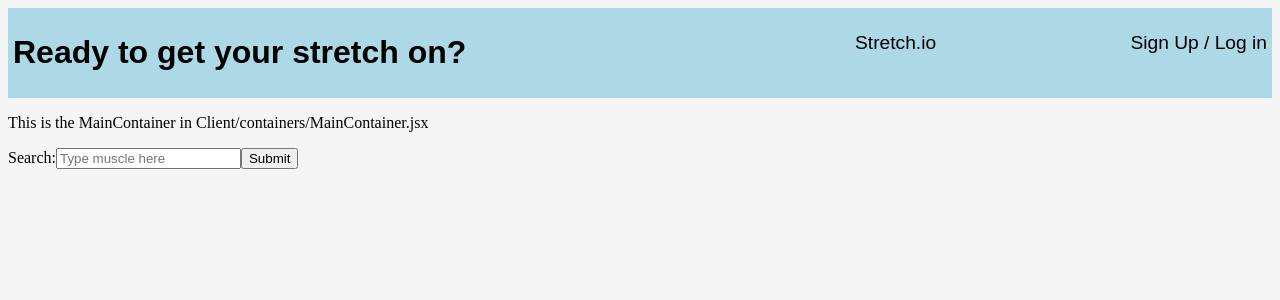
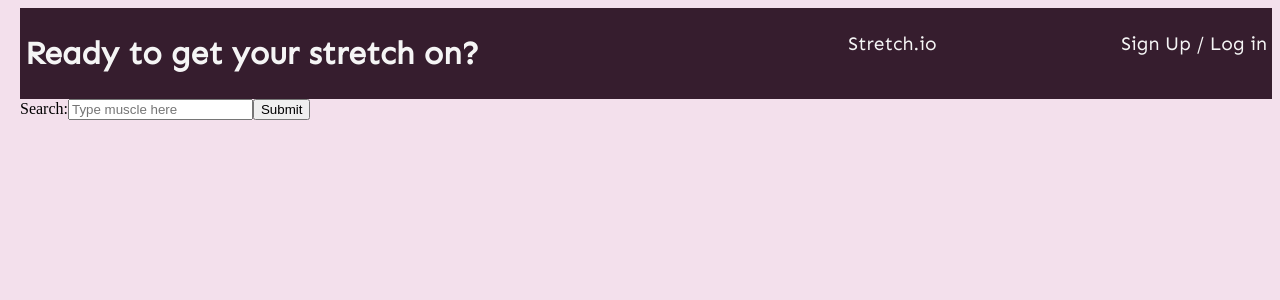
Before and after one commit to Stretchly/Stretch.io, a React app: page / in a window 1280 px wide. Shown: the top 300 px of the page. Built offline with nearby package versions, Linux system fonts and the light colour scheme.

Commit message:
This commit bypasses the express server. The webpack does not connect the frontend to the backend properly.

```diff
--- a/Client/containers/MainContainer.jsx
+++ b/Client/containers/MainContainer.jsx
@@ -15,7 +15,13 @@ const MainContainer = () => {
   const stretchFetch = async (muscle) => {
     try {
       // fetch request to server 3000
-      const response = await fetch(`/api?muscle=${muscle}&type=stretching`);
+      const response = await fetch(
+        `https://api.api-ninjas.com/v1/exercises?muscle=${muscle}&type=stretching`,
+        {
+          method: 'GET',
+          headers: { 'X-Api-Key': 'SReYt5aEyGMKzrdSe87wew==boZAObqiLCiQPGrb' },
+        }
+      );
       console.log('running stretchFetch on line 19');
       console.log(response);
       stretchesFromAPI = await response.json();
@@ -45,13 +51,13 @@ const MainContainer = () => {
   const stretchComponents = [];
   // if stretchesFromAPI is not undefined/null, iterate through stretchesFromAPI and push a new TaskRow component with id and key properties
   if (Array.isArray(stretches)) {
-    stretches.forEach((task) => {
+    stretches.forEach((stretch) => {
       stretchComponents.push(
         <Stretch
-          name={'Stretch1'}
-          equipment={'insert equipment from API query here'}
-          difficulty={'insert difficulty from API query here'}
-          instructions={'insert instructions from API query here'}
+          name={stretch.name}
+          equipment={stretch.equipment}
+          difficulty={stretch.difficulty}
+          instructions={stretch.instructions}
         ></Stretch>
       );
     });
@@ -60,7 +66,7 @@ const MainContainer = () => {
   return (
     <div>
       {/* this p tag just helps us see where this MainContainer is being rendered */}
-      <p>This is the MainContainer in Client/containers/MainContainer.jsx</p>
+      {/* <p>This is the MainContainer in Client/containers/MainContainer.jsx</p> */}
       {/* insert search bar here (input textbox and submit button) */}
       <form className='searchBar' onSubmit={handleSubmit}>
         Search:
@@ -75,7 +81,7 @@ const MainContainer = () => {
       </form>
 
       {/* Stretch are individual search results from query to database/API */}
-      {stretchComponents}
+      <div className='stretchBox'>{stretchComponents}</div>
     </div>
   );
 };
--- a/Client/styles.css
+++ b/Client/styles.css
@@ -1,14 +1,25 @@
+@import url('https://fonts.googleapis.com/css2?family=Sen&family=Space+Mono:ital@1&display=swap');
+
 body {
-  background-color: whitesmoke;
+  background-color: #f3e0ec;
+  margin-left: 20px;
 }
 
 #navBar {
+  margin: 0px;
   display: flex;
   justify-content: space-between;
-  background-color: lightblue;
-  font-family: Arial, Helvetica, sans-serif;
+  background-color: #361d2e;
+  font-family: 'Sen', sans-serif;
   margin: 0px;
   padding: 5px;
+  color: whitesmoke;
+}
+
+#header-item {
+  display: flex;
+  font-size: 40px;
+  font-family: 'Space Mono', sans-serif;
 }
 
 #flex-item {
@@ -16,6 +27,20 @@ body {
   font-size: larger;
 }
 
+.stretchBox {
+  display: flex;
+  flex-wrap: wrap;
+  max-width: 1200px;
+  justify-content: space-between;
+  align-items: center;
+}
+
 .stretchComp {
-  background-color: pink;
+  background-color: #5fb49c;
+  border-radius: 5px;
+  margin: 5px;
+  padding: 5px;
+  max-width: 300px;
+  min-height: 400px;
+  font-family: 'Space-Mono', sans-serif;
 }
```
